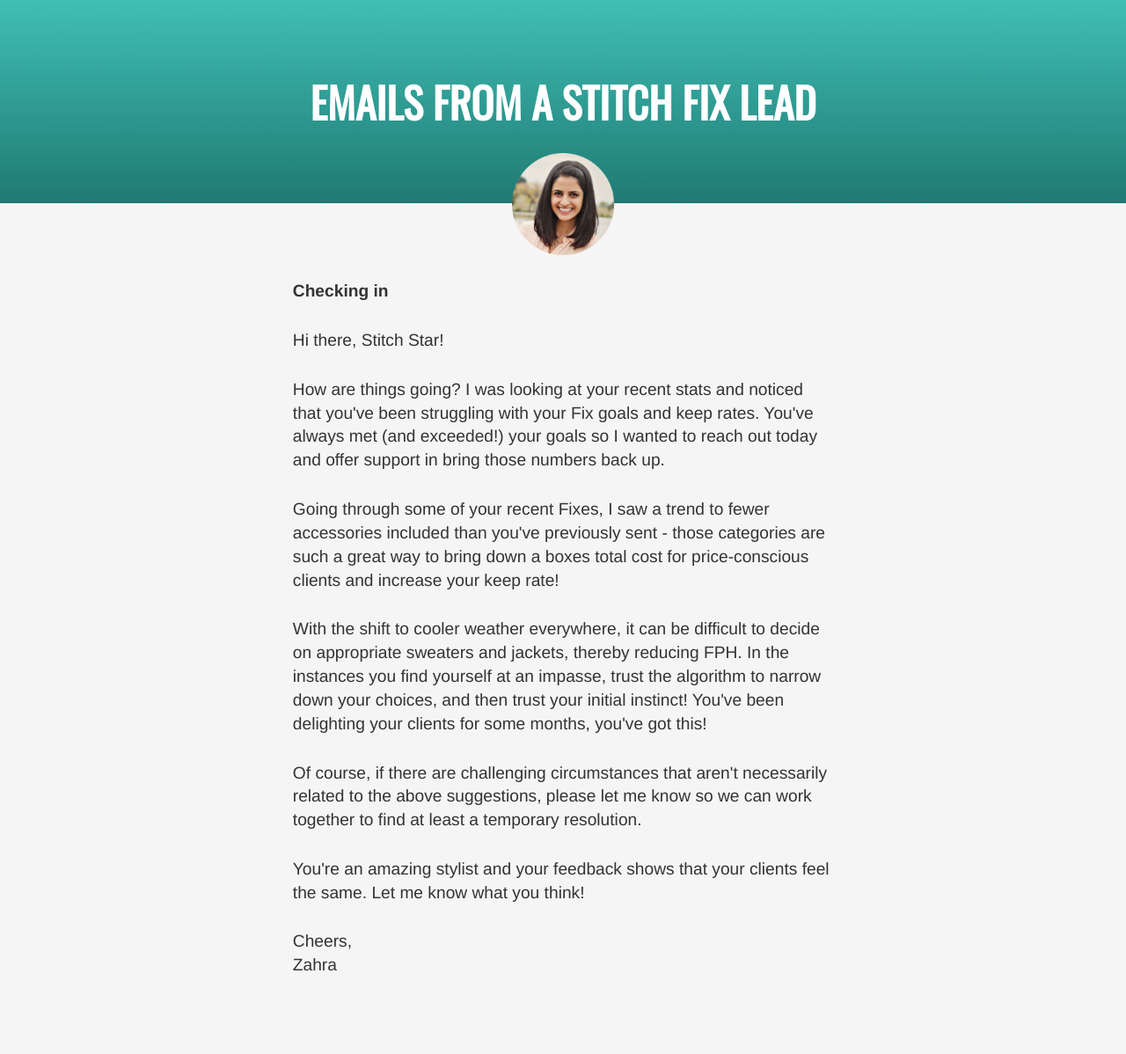
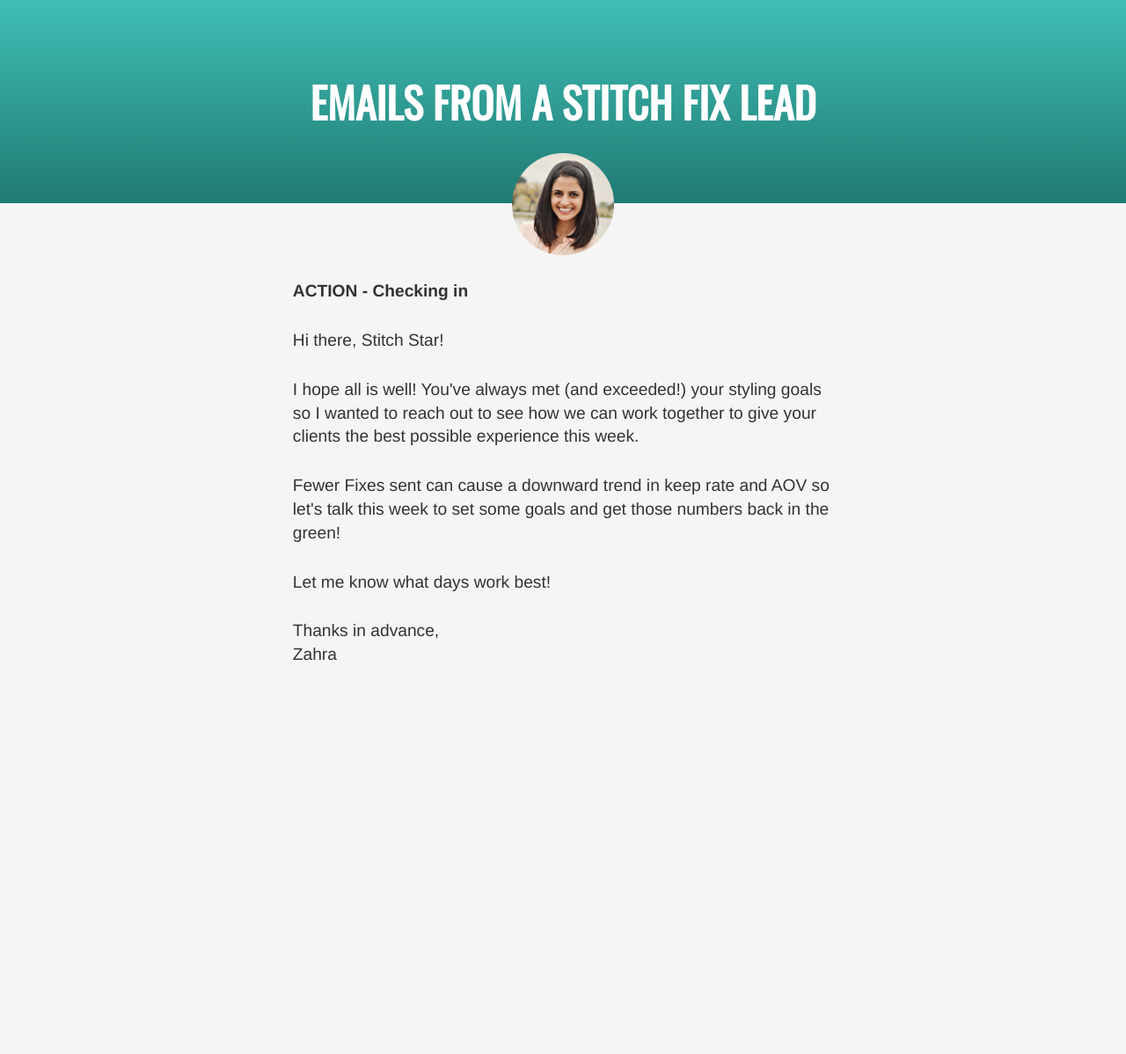
Before and after one commit to znourani/portfolio, a Jekyll site: the page stitchfix/performance.html, which Jekyll copies as it is, in a window 1280 px wide. Shown: the whole page at 88% size. Built offline with Jekyll 4.4.1, drawn with Linux system fonts in a browser that asks for light colours; Markdown is read by kramdown in place of the engine named in the settings; after the commit the page ends 900 px from its top, so only the background shows below that.

Commit message:
Updates to the performance copy

```diff
--- a/stitchfix/performance.html
+++ b/stitchfix/performance.html
@@ -13,33 +13,24 @@
         </header>
         <div class="content">
             <img src="/assets/images/pic.png" class="face" alt="Zahra Nourani">
-            <h2>Checking in</h2>
+            <h2>ACTION - Checking in</h2>
 
             <p>Hi there, Stitch Star!</p>
 
             <p>
-              How are things going? I was looking at your recent stats and noticed that you've been struggling with your Fix goals and keep rates. You've always met (and exceeded!) your goals so I wanted to reach out today and offer support in bring those numbers back up.
+              I hope all is well! You've always met (and exceeded!) your styling goals so I wanted to reach out to see how we can work together to give your clients the best possible experience this week.
             </p>
 
             <p>
-              Going through some of your recent Fixes, I saw a trend to fewer accessories included than you've previously sent - those categories are such a great way to bring down a boxes total cost for price-conscious clients and increase your keep rate!
-            </p>
-
-
-            <p>
-              With the shift to cooler weather everywhere, it can be difficult to decide on appropriate sweaters and jackets, thereby reducing FPH. In the instances you find yourself at an impasse, trust the algorithm to narrow down your choices, and then trust your initial instinct! You've been delighting your clients for some months, you've got this!
+              Fewer Fixes sent can cause a downward trend in keep rate and AOV so let's talk this week to set some goals and get those numbers back in the green!
             </p>
 
             <p>
-              Of course, if there are challenging circumstances that aren't necessarily related to the above suggestions, please let me know so we can work together to find at least a temporary resolution.
+              Let me know what days work best!
             </p>
 
             <p>
-              You're an amazing stylist and your feedback shows that your clients feel the same. Let me know what you think!
-            </p>
-
-            <p>
-              Cheers,
+              Thanks in advance,
               <br>
               Zahra
             </p>
```
